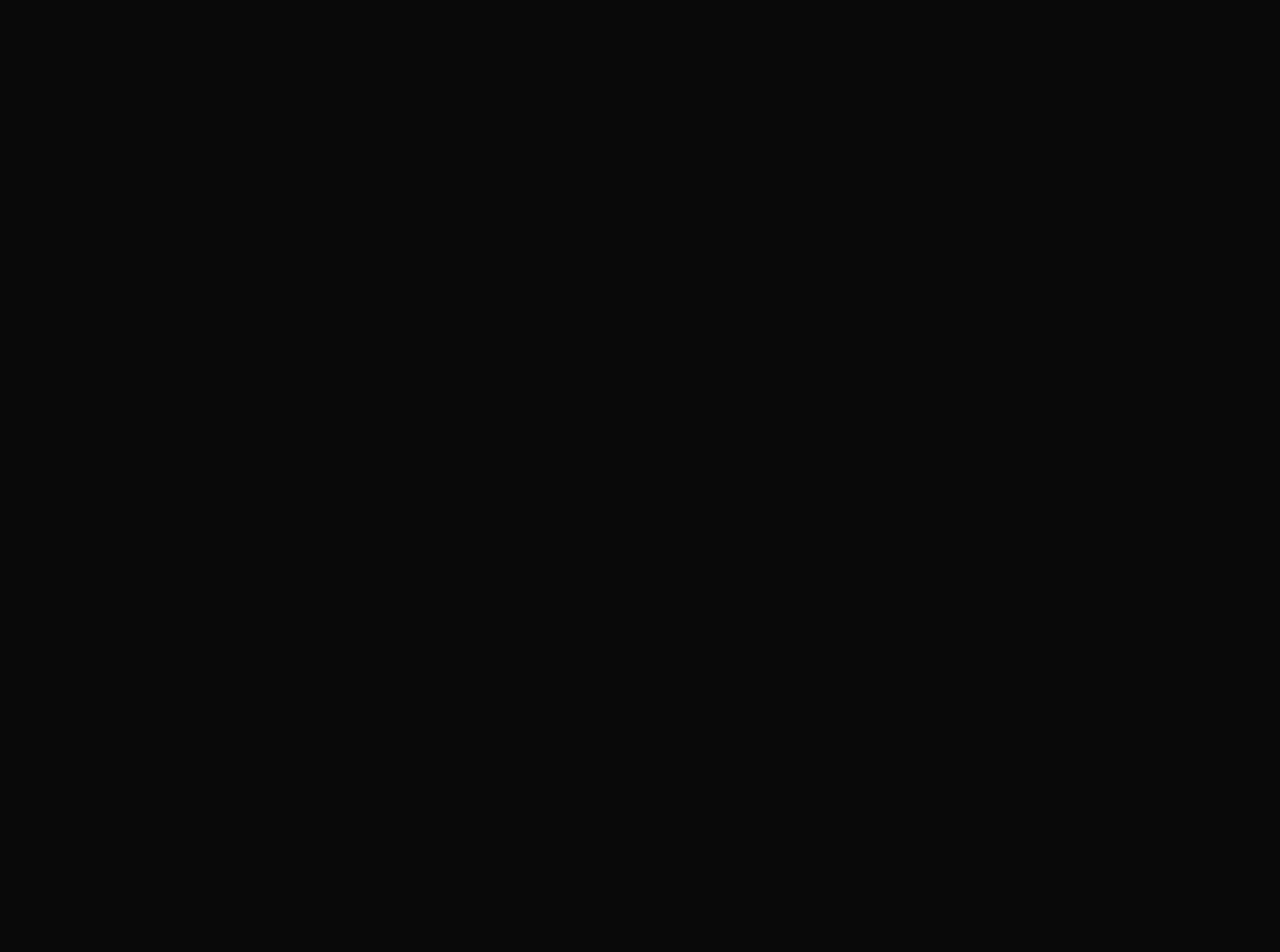
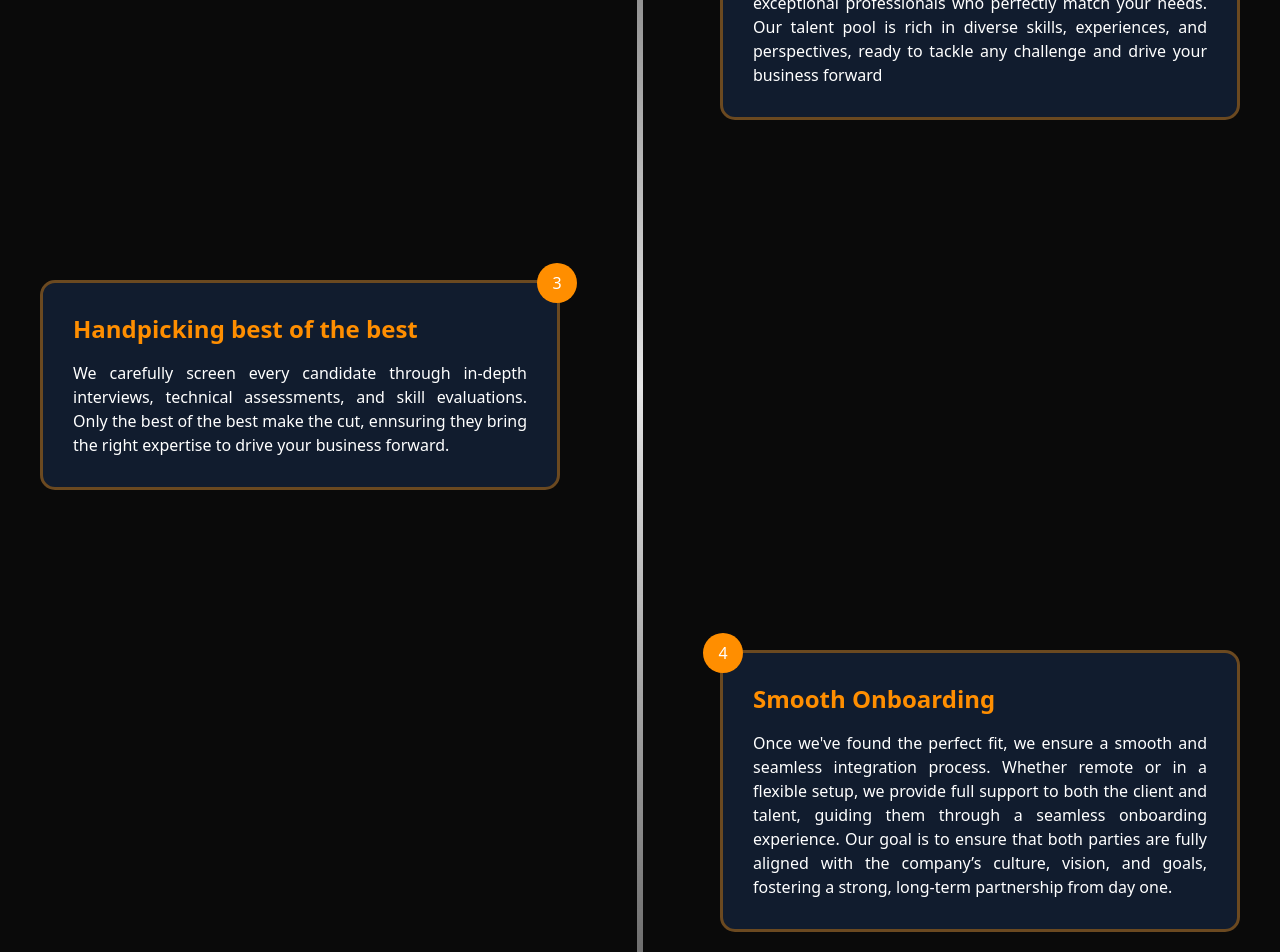
Before and after one commit to wizx-solutions/DRFTwebsite, a Next.js app in the folder drft-web/: page / in a window 1280 px wide. Shown: the part 1560-2512 px from the top of the page. Before the commit the page ends 800 px from the top, so only its background shows below. Built offline with nearby package versions, Linux system fonts and the light colour scheme.

Commit message:
version 1

```diff
--- a/drft-web/app/globals.css
+++ b/drft-web/app/globals.css
@@ -4,6 +4,8 @@
 @import url('https://fonts.googleapis.com/css2?family=Montserrat:ital,wght@0,100..900;1,100..900&display=swap');
 
 body {
-  font-family: Montserrat, sans-serif;
-  background: #0a0a0a;
+    font-family: Montserrat, sans-serif;
+    background: #0a0a0a;
+    width: 100%;
+    overflow-x: hidden;
 }
--- a/drft-web/app/layout.js
+++ b/drft-web/app/layout.js
@@ -6,11 +6,11 @@
     description: "Generated by create next app",
 };
 
-export default function RootLayout({ children }) {
+export default function RootLayout({children}) {
     return (
         <html lang="en">
         <head>
-        <link rel="icon" href="/drft-web/app/favicon.ico" />
+            <link rel="icon" href="/drft-web/app/favicon.ico"/>
         </head>
         <body
             className={`Montserrat antialiased`}
--- a/drft-web/app/page.js
+++ b/drft-web/app/page.js
@@ -1,13 +1,17 @@
 import Image from "next/image";
 import Navbar from '../components/ui/Navbar';
 import Landing from "./sections/Landing";
+import {RecruitmentProcess} from './sections/RecruitmentProcess';
 
 export default function Home() {
-  return (
+    return (
 
-    <div>
-      <Navbar/>
-      <Landing/>
-    </div>
-  );
+        <div>
+            <Navbar/>
+            <div style={{height: '100vh'}}><Landing/></div>
+            <div><RecruitmentProcess/></div>
+            <div style={{height: '100vh'}}></div>
+
+        </div>
+    );
 }
--- /dev/null
+++ b/drft-web/app/sections/RecruitmentProcess.jsx
@@ -0,0 +1,64 @@
+import Image from "next/image";
+import React from "react";
+import {Timeline} from "@/components/ui/timeline";
+
+export function RecruitmentProcess() {
+    const data = [
+        {
+            title: "Digging Into Your Requirements",
+            content: (
+                <div>
+                    We kick off by collaborating with you closely to gain a thorough understanding of your specific
+                    requirements. Whether it's a short-term project, a long-term position, or specialized expertise,
+                    we
+                    ensure we truly understand your business goals and deliver exactly what you’re looking for.
+                </div>
+            ),
+        },
+        {
+            title: "Connecting with the Best Talent",
+            content: (
+                <div>
+                    Leveraging our global network, we connect you with exceptional professionals who perfectly match
+                    your needs. Our talent pool is rich in diverse skills, experiences, and perspectives, ready to
+                    tackle any challenge and drive your business forward
+                </div>
+            ),
+        }, {
+            title: "Handpicking best of the best",
+            content: (
+                <div>
+                    We carefully screen every candidate through in-depth interviews, technical assessments, and
+                    skill evaluations. Only the best of the best make the cut, ennsuring they bring the right
+                    expertise to drive your business forward.
+                </div>
+            ),
+        }, {
+            title: "Smooth Onboarding",
+            content: (
+                <div>
+                    Once we've found the perfect fit, we ensure a smooth and seamless integration process. Whether
+                    remote or in a flexible setup, we provide full support to both the client and talent, guiding
+                    them through a seamless onboarding experience. Our goal is to ensure that both parties are fully
+                    aligned with the company’s culture, vision, and goals, fostering a strong, long-term partnership
+                    from day one.
+                </div>
+            ),
+        }, {
+            title: "Supporting Success, Every Step of the Way",
+            content: (
+                <div>
+                    Our commitment doesn’t stop once the hire is made. We offer continuous support to ensure the
+                    long-term success of the partnership. Through regular feedback and check-ins, we fine-tune the
+                    experience, guaranteeing optimal performance and satisfaction for both clients and talent, every
+                    step of the way
+                </div>
+            ),
+        },
+    ];
+    return (
+        (<div className="w-full">
+            <Timeline data={data}/>
+        </div>)
+    );
+}
--- /dev/null
+++ b/drft-web/components/ui/timeline.jsx
@@ -0,0 +1,66 @@
+"use client";
+import {useScroll, useTransform, motion} from "framer-motion";
+import React, {useEffect, useRef, useState} from "react";
+
+export const Timeline = ({data}) => {
+    const ref = useRef(null);
+    const containerRef = useRef(null);
+    const [height, setHeight] = useState(0);
+
+    useEffect(() => {
+        if (ref.current) {
+            const rect = ref.current.getBoundingClientRect();
+            setHeight(rect.height);
+        }
+    }, [ref]);
+
+    const {scrollYProgress} = useScroll({
+        target: containerRef,
+        offset: ["start 10%", "end 50%"],
+    });
+
+    const heightTransform = useTransform(scrollYProgress, [0, 1], [0, height]);
+    const opacityTransform = useTransform(scrollYProgress, [0, 0.1], [0, 1]);
+
+    return (
+        <div className="w-full bg-customBG dark:bg-neutral-950 font-sans md:px-10" ref={containerRef}>
+            <div ref={ref} className="relative max-w-7xl mx-auto pb-20">
+                {data.map((item, index) => (
+                    <div key={index}
+                         className={`flex ${index % 2 === 0 ? 'justify-start' : 'justify-end'} pt-10 md:pt-40 md:gap-10`}>
+                        <div
+                            className={`relative ${index % 2 === 0 ? 'pr-20' : 'pl-20'} text-justify w-full md:w-1/2`}>
+                            <div style={{
+                                backgroundColor: '#111c2e',
+                                color: 'white',
+                                padding: '30px',
+                                borderRadius: '15px',
+                                borderColor: '#6b4920',
+                                borderStyle: 'solid',
+                                borderWidth: '3px',
+                                position: 'relative'
+                            }}>
+                                <div
+                                    className={`absolute -top-5 ${index % 2 === 0 ? '-right-5' : '-left-5'} w-10 h-10 bg-customOrange text-white rounded-full flex items-center justify-center`}>
+                                    {index + 1}
+                                </div>
+                                <h3 className="text-2xl mb-4 font-bold text-neutral-500 dark:text-neutral-500"
+                                    style={{color: '#ff8e00'}}>
+                                    {item.title}
+                                </h3>
+                                {item.content}
+                            </div>
+                        </div>
+                    </div>
+                ))}
+                <div
+                    style={{height: height + "px"}}
+                    className="absolute left-1/2 transform -translate-x-1/2 top-0 overflow-hidden w-[6px] bg-[linear-gradient(to_bottom,var(--tw-gradient-stops))] from-transparent from-[0%] via-neutral-200 dark:via-neutral-700 to-transparent to-[99%] [mask-image:linear-gradient(to_bottom,transparent_0%,black_10%,black_90%,transparent_100%)]">
+                    <motion.div
+                        style={{height: heightTransform, opacity: opacityTransform}}
+                        className="absolute inset-x-0 top-0 w-[6px] bg-gradient-to-t from-customOrange via-customBlue to-transparent from-[0%] via-[50%] rounded-full"/>
+                </div>
+            </div>
+        </div>
+    );
+};
--- a/drft-web/lib/utils.js
+++ b/drft-web/lib/utils.js
@@ -1,5 +1,5 @@
 import { clsx } from "clsx";
-import { twMerge } from "tailwind-merge"
+import { twMerge } from "tailwind-merge";
 
 export function cn(...inputs) {
   return twMerge(clsx(inputs));
--- a/drft-web/package.json
+++ b/drft-web/package.json
@@ -10,9 +10,11 @@
   },
   "dependencies": {
     "@radix-ui/react-slot": "^1.1.1",
+    "@tabler/icons-react": "^3.29.0",
     "class-variance-authority": "^0.7.1",
     "clsx": "^2.1.1",
     "lucide-react": "^0.474.0",
+    "motion": "^12.0.5",
     "next": "15.1.6",
     "react": "^19.0.0",
     "react-dom": "^19.0.0",
--- a/drft-web/tailwind.config.mjs
+++ b/drft-web/tailwind.config.mjs
@@ -17,6 +17,9 @@
   			orangeDark: '#FF5003',
   			brandBlack: '#0A0A0A',
   			brandWhite: '#E9F6FF',
+			customOrange: '#FF8E00',
+			customBlue: '#2b63bc',
+			customBG: '#0a0a0a',
   			card: {
   				DEFAULT: 'hsl(var(--card))',
   				foreground: 'hsl(var(--card-foreground))'
```
Also changed, not shown: drft-web/components/ui/Navbar.jsx (+29 -14 lines), drft-web/components/ui/button.jsx (+6 -6 lines), 1 other file (tests, documents, lock files or other folders). Lines whose indentation alone changed are shown as unchanged.
